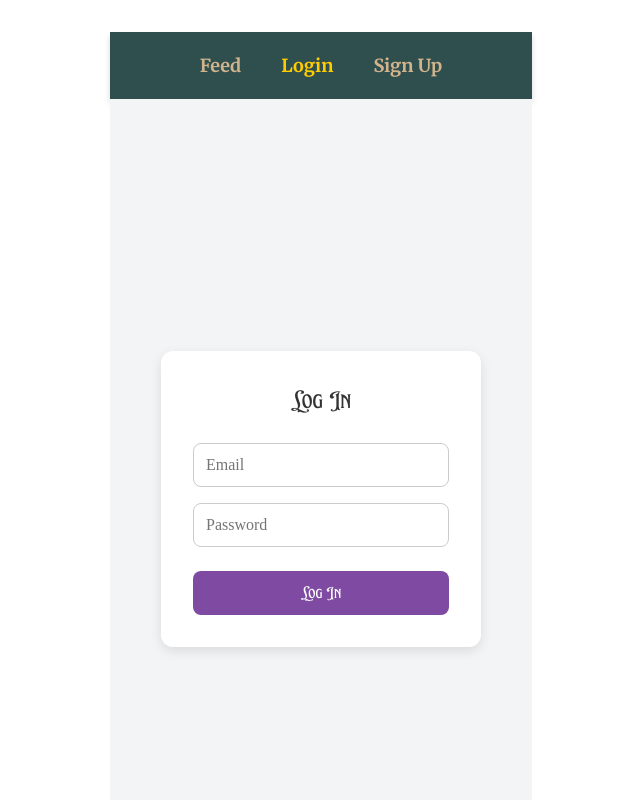
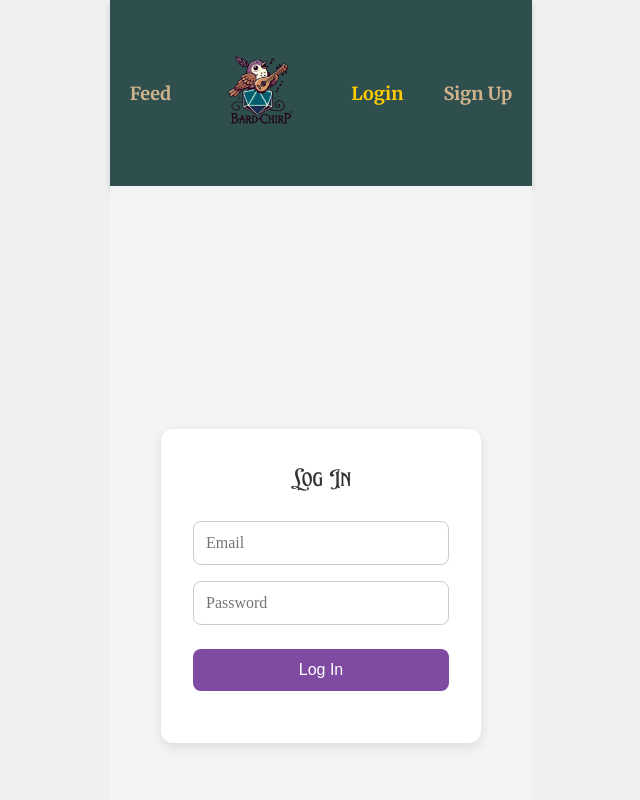
Before and after one commit to mckennamm/BardChirp, a React (Vite) app: page /login in a window 1280 px wide. Shown: the top 800 px of the page, without its empty margins (319-959 px from the left). Built offline with nearby package versions, Linux system fonts and the light colour scheme; no server answers.

Commit message:
changing pages styling

```diff
--- a/src/App.css
+++ b/src/App.css
@@ -13,17 +13,22 @@
 
 /* Additional Styles (Existing) */
 #root {
-  max-width: 1280px;
-  margin: 0 auto;
-  padding: 2rem;
+  /* max-width: 1280px; */
+  margin: 0;
+  padding: 0;
+  display: flex;
+  flex-direction: column;
+  align-items: center;
+  justify-content: center;
+  min-height: 100vh;
+  font-family: Arial, sans-serif;
+  background-color: #f0f0f0;
+
+  line-height: 1.5;
+  width: 100%;
+
+
   text-align: center;
-}
-
-.logo {
-  height: 6em;
-  padding: 1.5em;
-  will-change: filter;
-  transition: filter 300ms;
 }
 
 @keyframes logo-spin {
--- a/src/components/Footer.css
+++ b/src/components/Footer.css
@@ -31,6 +31,13 @@ footer {
     color: #d2b48c;  /* Light tan for footer text */
   }
 
+  .logo {
+  height: 6em;
+  padding: 1.5em;
+  will-change: filter;
+  transition: filter 300ms;
+}
+
   /* Mobile responsiveness for footer */
   @media (max-width: 768px) {
     footer {
--- a/src/components/Header.css
+++ b/src/components/Header.css
@@ -11,6 +11,23 @@ header {
     display: flex;
     justify-content: center;
     align-items: center;
+    height: 100%;
+  }
+
+  .bardchirp-logo {
+    width: 100px;  /* Adjusted size for the logo */
+    height: auto;
+    margin-top: 20px;  /* Space above the logo */
+    margin-right: 0;
+    margin-left: 0;
+    margin-bottom: 20px;
+    animation:logo-spin .5s linear;  /* Spinning animation */
+    animation-fill-mode: forwards;
+    animation-play-state: running;
+    animation-direction: normal;
+    animation-delay: 0s;
+
+
   }
 
   header button {
@@ -34,6 +51,7 @@ header {
     list-style: none;
     display: flex;
     justify-content: center;
+    align-items: center;
     padding: 0;
     margin: 0;
   }
--- a/src/components/Header.jsx
+++ b/src/components/Header.jsx
@@ -1,16 +1,20 @@
 import './Header.css';
 import { NavLink } from 'react-router-dom';
+
+import logo from '../assets/BardChirpLogo.svg';
 
 function Header({ user, handleLogout }) {
   return (
     <header>
       <nav>
+
         <ul>
           <li>
             <NavLink to="/" exact="true" className={({ isActive }) => (isActive ? 'active' : '')}>
               Feed
             </NavLink>
           </li>
+          <li> <img src={logo} alt="Bard Chirp Logo" className="bardchirp-logo" /></li>
 
           {/* Show the Profile link only when the user is logged in */}
           {user && (
--- a/src/pages/Feed.css
+++ b/src/pages/Feed.css
@@ -33,11 +33,15 @@
   /* Chirp Items */
   .chirp-item {
     background-color: #fff;
+    display: flex;
+    /* flex-direction: column; */
+    flex-wrap: wrap;
+
     padding: 15px;
     margin-bottom: 20px;
     border-radius: 10px;
     box-shadow: 0 2px 10px rgba(0, 0, 0, 0.1);
-    width: 100%;
+    width: 50%;
     max-width: 700px;
     font-size: 1.1rem;
     color: #555;
@@ -72,12 +76,13 @@
   button {
     background-color: #4CAF50;
     color: white;
-    padding: 10px 20px;
+    /* padding: 10px 20px; */
     border: none;
     border-radius: 5px;
     cursor: pointer;
     font-size: 1rem;
     transition: background-color 0.3s;
+    margin-bottom: 20px;
   }
 
   button:hover {
@@ -107,19 +112,6 @@
     height: 50px;
     border-radius: 50%;
     margin-right: 12px;
-}
-
-.chirp-item btn {
-    background-color: #7f4ba2;
-    color: #fff;
-    padding: 12px;
-    width: 100%;
-    border: none;
-    border-radius: 8px;
-    font-size: 1rem;
-    cursor: pointer;
-    margin-top: 1rem;
-    transition: background-color 0.3s ease;
 }
 
   .chirp h3 {
--- a/src/pages/Feed.jsx
+++ b/src/pages/Feed.jsx
@@ -48,7 +48,7 @@ const Feed = () => {
 
   return (
     <div className="feed-wrapper">
-      <img src={logo} alt="Bard Chirp Logo" className="bardchirp-logo" />
+      {/* <img src={logo} alt="Bard Chirp Logo" className="bardchirp-logo" /> */}
       <PostChirp />
       {error ? <p className="error-message">{error}</p> : (
         chirps.map((chirp) => (
--- a/src/pages/Profile.css
+++ b/src/pages/Profile.css
@@ -1,12 +1,21 @@
 .profile {
-    padding: 20px;
-    font-family: Arial, sans-serif;
+    display: flex;
+    flex-direction: column;
+    align-items: center;
+
+    background-color: #f9f9f9; /* Light background for the feed */
+    border-radius: 10px;
+    width: 1200px;
+
+    max-width: 800px;
   }
 
   .profile-info {
     display: flex;
     flex-direction: column;
     align-items: center;
+    padding: 20px;
+    font-family: 'Merriweather', serif;
   }
 
   .avatar-container {
--- a/src/pages/Profile.jsx
+++ b/src/pages/Profile.jsx
@@ -72,6 +72,35 @@ function Profile() {
             // Reset preview if no file is selected
             setAvatarPreview(userData.avatar || "path/to/default-avatar.png");
         }
+
+        const handleAvatarChange = (e) => {
+            const file = e.target.files[0];
+
+            if (file) {
+                // Check file type (optional)
+                const validFileTypes = ['image/jpeg', 'image/png', 'image/jpg'];
+                if (!validFileTypes.includes(file.type)) {
+                    setError('Invalid file type. Only JPG, JPEG, and PNG files are allowed.');
+                    return;
+                }
+
+                // Check file size (optional, max 5MB for example)
+                if (file.size > 5 * 1024 * 1024) {
+                    setError('File is too large. Please upload an image smaller than 5MB.');
+                    return;
+                }
+
+                setNewAvatar(file);
+                const reader = new FileReader();
+                reader.onloadend = () => {
+                    setAvatarPreview(reader.result);
+                };
+                reader.readAsDataURL(file);
+            } else {
+                setError('No file selected.');
+            }
+        };
+
     };
 
 
@@ -122,10 +151,10 @@ function Profile() {
                 <div className="profile-info">
                     <div className="avatar-container">
                     <img
-    src={avatarPreview || userData.avatar || null}
-    alt={userData.username + "'s Avatar"}
-    className="avatar-img"
-/>
+                        src={avatarPreview || userData.avatar || null}
+                        alt={userData.username + "'s Avatar"}
+                        className="avatar-img"
+                    />
 
                     </div>
                     <h2>{userData.username}</h2>
```
